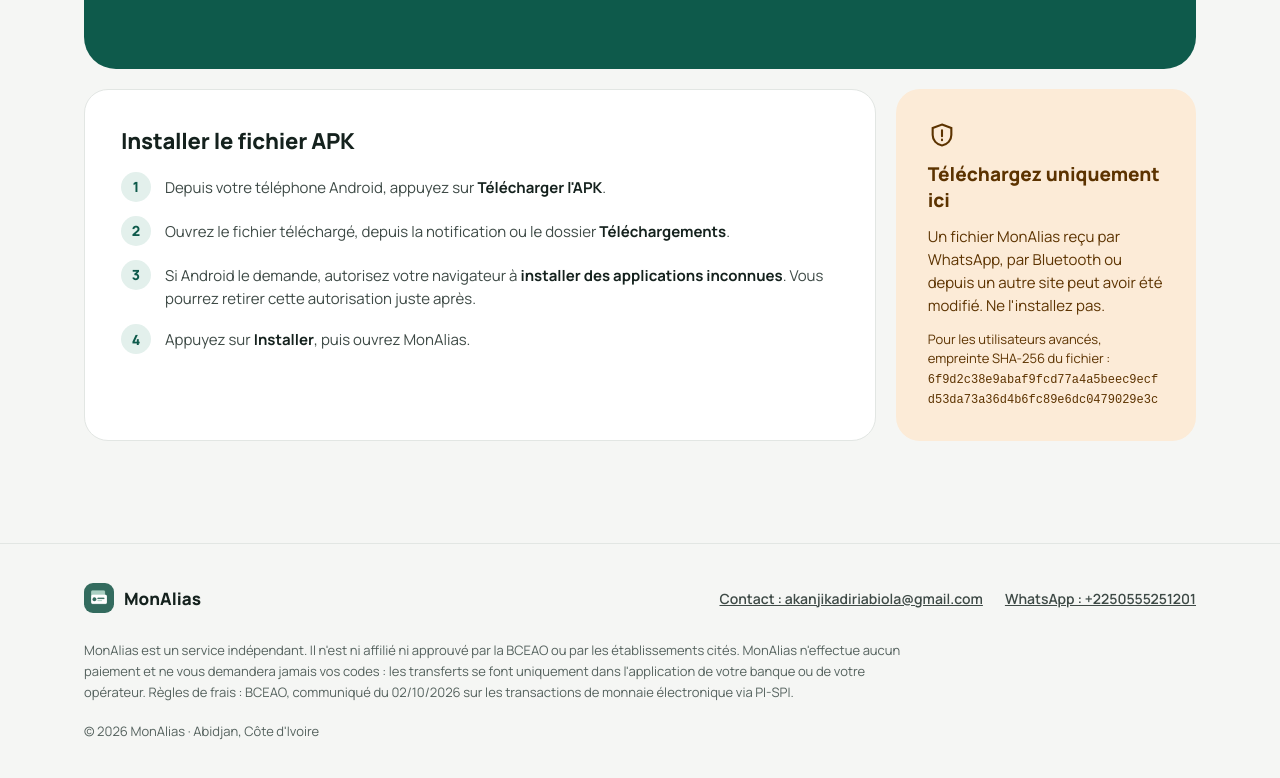
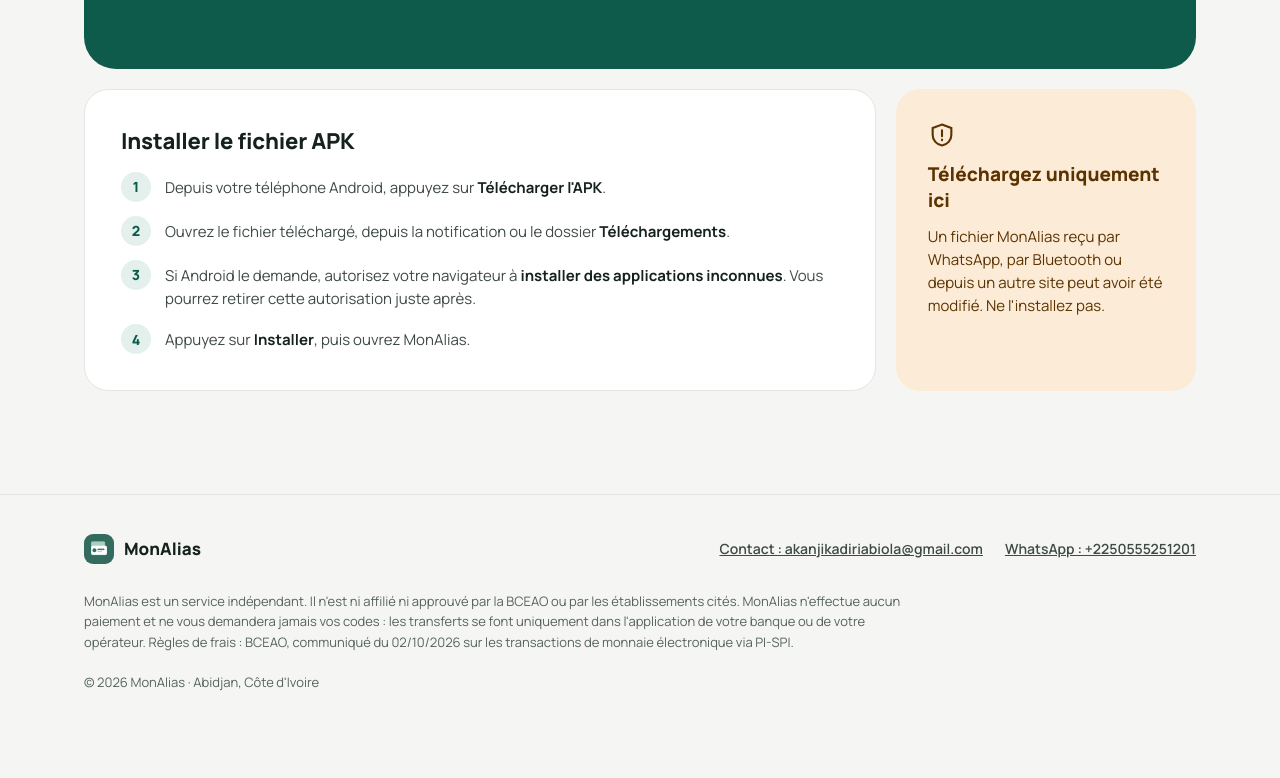
Before and after one commit to akanji1998/guide-data, a plain HTML site: page index.html in a window 1280 px wide. Shown: the part 4984-5762 px from the top of the page. After the commit the page ends 5715 px from the top, so only its background shows below. Drawn offline with Linux system fonts and the light colour scheme.

Commit message:
mise à jour du site

```diff
--- a/index.html
+++ b/index.html
@@ -372,7 +372,7 @@ img{max-width:100%}
           <svg width="28" height="28" viewBox="0 0 24 24" fill="none" stroke="currentColor" stroke-width="1.8" stroke-linecap="round" aria-hidden="true"><path d="M12 3l8 3v6c0 4.5-3.4 8.3-8 9-4.6-.7-8-4.5-8-9V6z"></path><path d="M12 8v5M12 16v.5"></path></svg>
           <h3 style="margin: 0; font-size: 19px; font-weight: 800;">Téléchargez uniquement ici</h3>
           <p style="margin: 0; font-size: 15px; line-height: 1.55;">Un fichier MonAlias reçu par WhatsApp, par Bluetooth ou depuis un autre site peut avoir été modifié. Ne l'installez pas.</p>
-          <p style="margin: 0; font-size: 13px; line-height: 1.5;">Pour les utilisateurs avancés, empreinte SHA-256 du fichier :<br><code style="font-size: 12px; word-break: break-all;">6f9d2c38e9abaf9fcd77a4a5beec9ecfd53da73a36d4b6fc89e6dc0479029e3c</code></p>
+          <!-- <p style="margin: 0; font-size: 13px; line-height: 1.5;">Pour les utilisateurs avancés, empreinte SHA-256 du fichier :<br><code style="font-size: 12px; word-break: break-all;">6f9d2c38e9abaf9fcd77a4a5beec9ecfd53da73a36d4b6fc89e6dc0479029e3c</code></p> -->
         </div>
       </div>
       </section>
```
